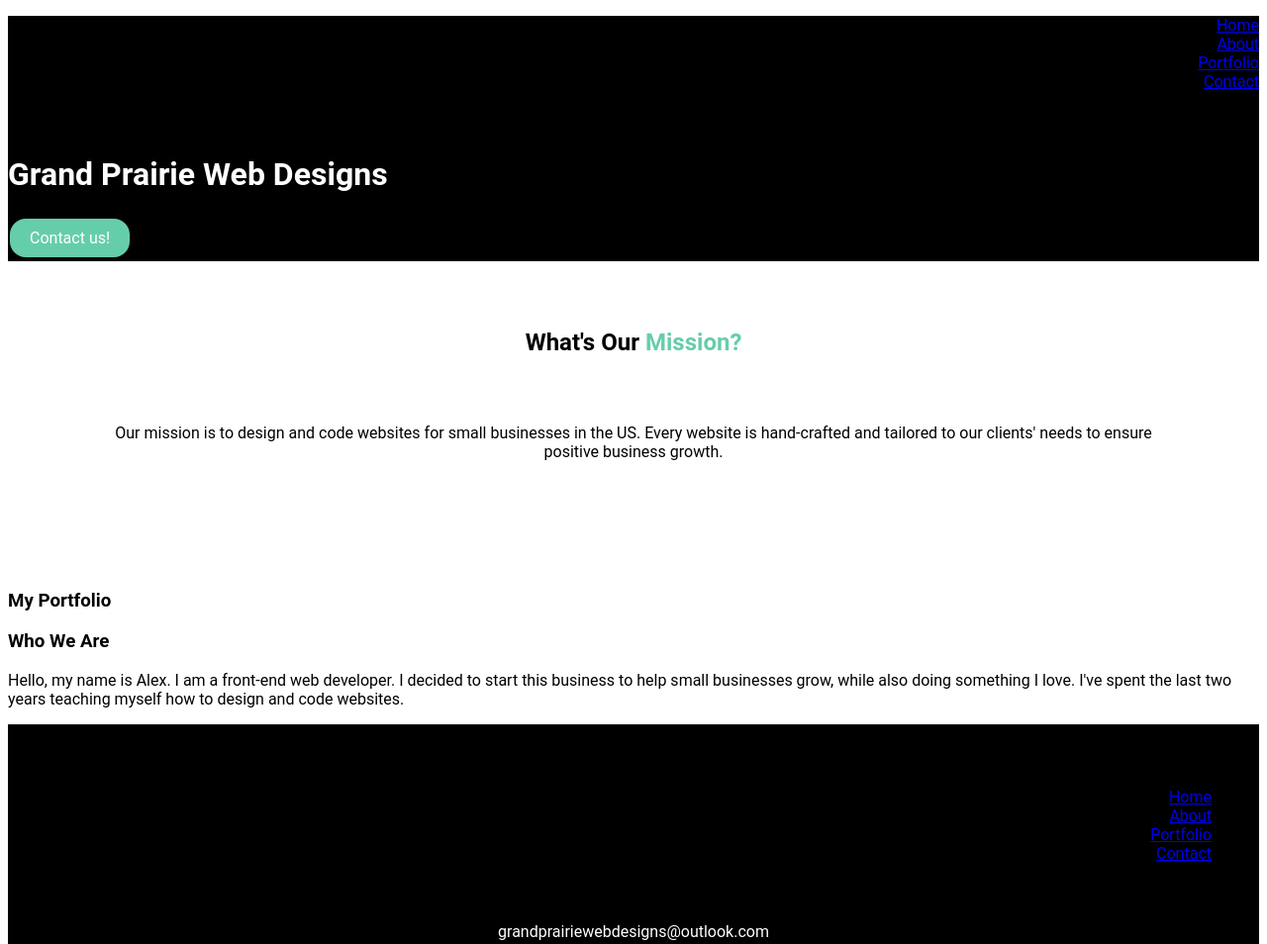
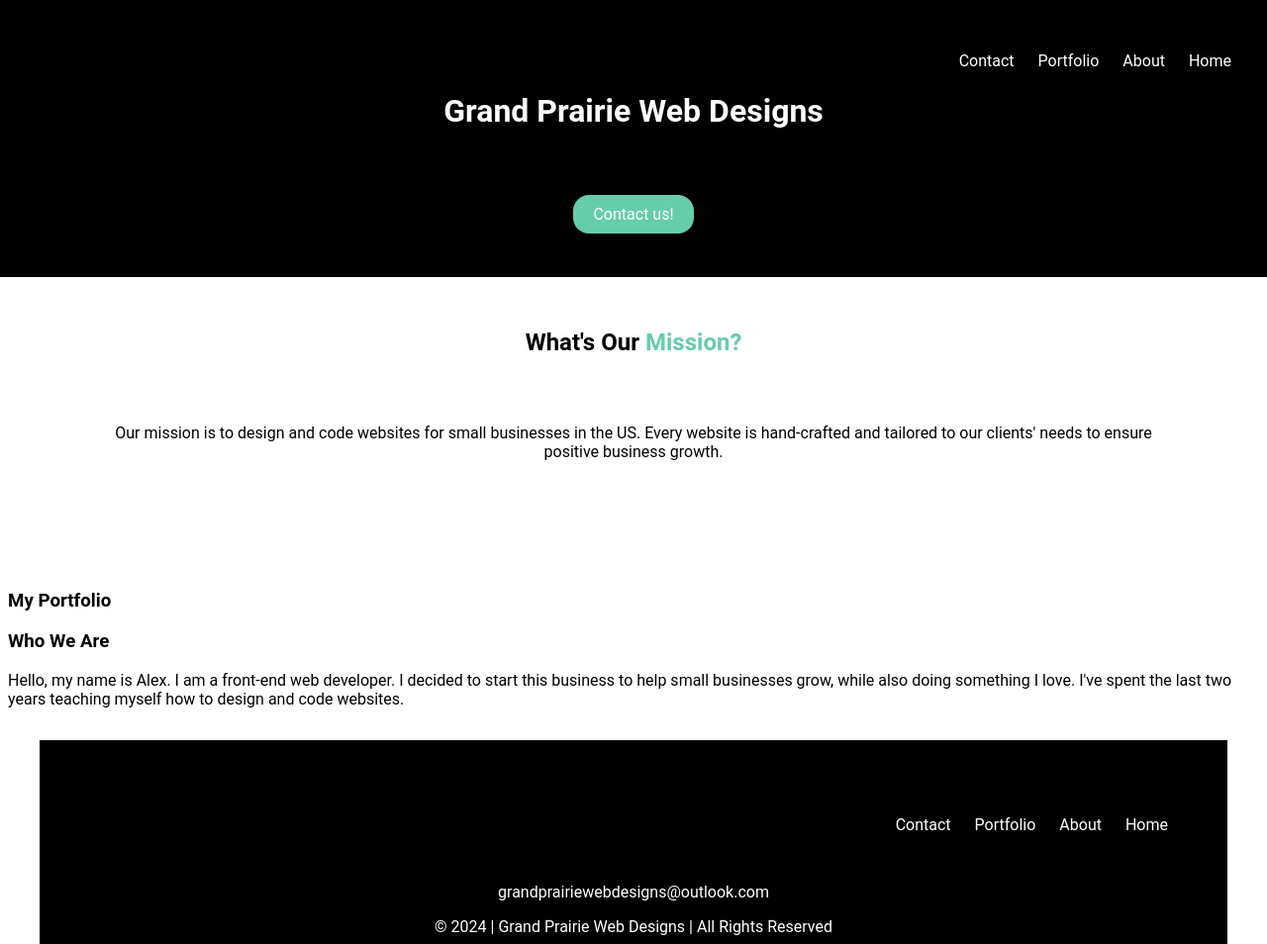
Before and after one commit to Alexxanderr20/gpwebdesigns, a plain HTML site: page index.html in a window 1280 px wide. Shown: the top 954 px of the page at 99% size. Drawn offline with Linux system fonts and the light colour scheme.

Commit message:
adjusted nav bars and header

```diff
--- a/styles.css
+++ b/styles.css
@@ -4,12 +4,18 @@
     /* background-color: turquoise; */
 }
 
-.nav-links {
+li {
+    float: right;
     list-style-type: none;
+}
+
+a{
+    color: white;
     display: block;
-    text-align: right;
-    min-height: 15vh;
-    color: white;
+    padding: 12px;
+    text-decoration: none;
+    list-style-type: none;
+    /* min-height: 5vh; */
 }
 
 /* a {
@@ -19,9 +25,25 @@
 #landing-page {
     /* margin: auto; */
     /* text-align: center; */
+    margin: -1rem;
+    padding: 2rem;
     background-color: black;
     color: white;
     font-size: 1rem;
+}
+
+#website-header {
+    padding: 2rem;
+    text-align: center;
+    background-color: black;
+    color: white;
+}
+
+#contact-div {
+    padding: 0.5rem;
+    text-align: center;
+    background-color: black;
+    color: white;
 }
 
 #contact-button {
@@ -64,8 +86,21 @@
 
 footer
 {
+    margin: 2rem;
     padding: 3rem;
     color: white;
     background-color: black;
     text-align: center;
 }
+
+#footer-para {
+    margin: 2rem;
+    padding: 3rem;
+}
+/* .nav-links a {
+    float: none;
+    display: block;
+    text-align: center;
+    text-decoration: none;
+    color: white;
+} */
```
